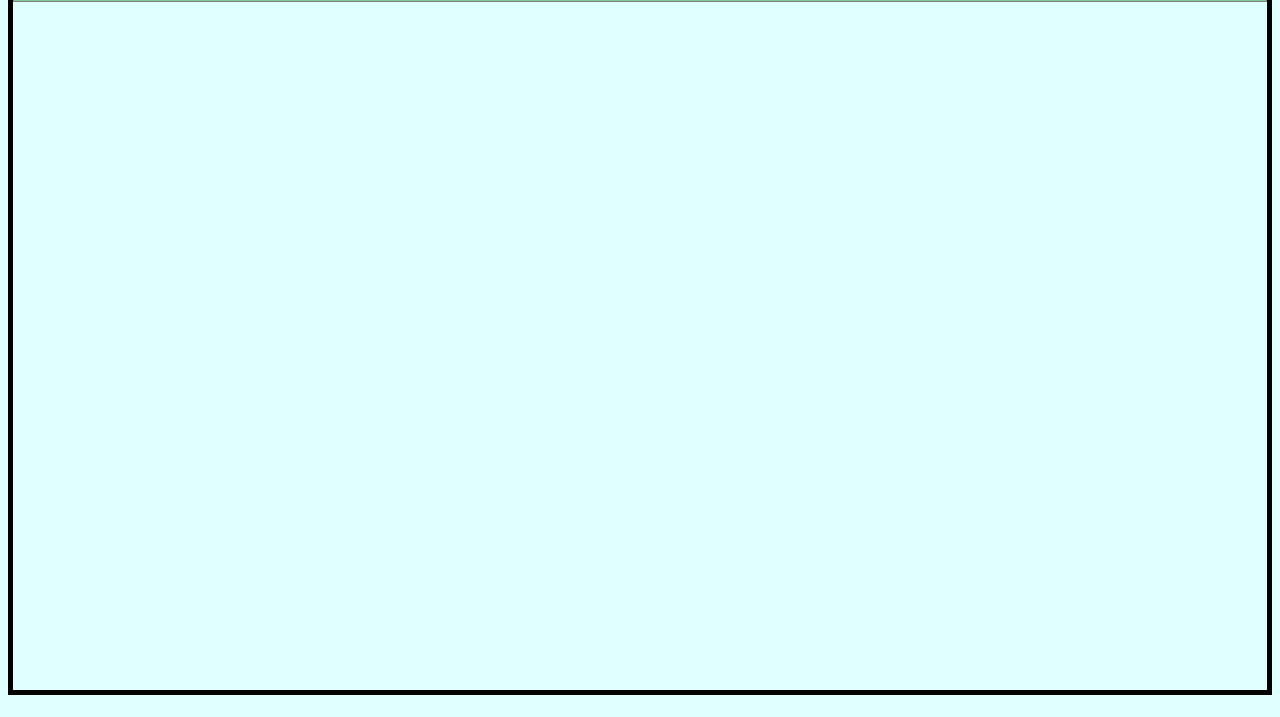
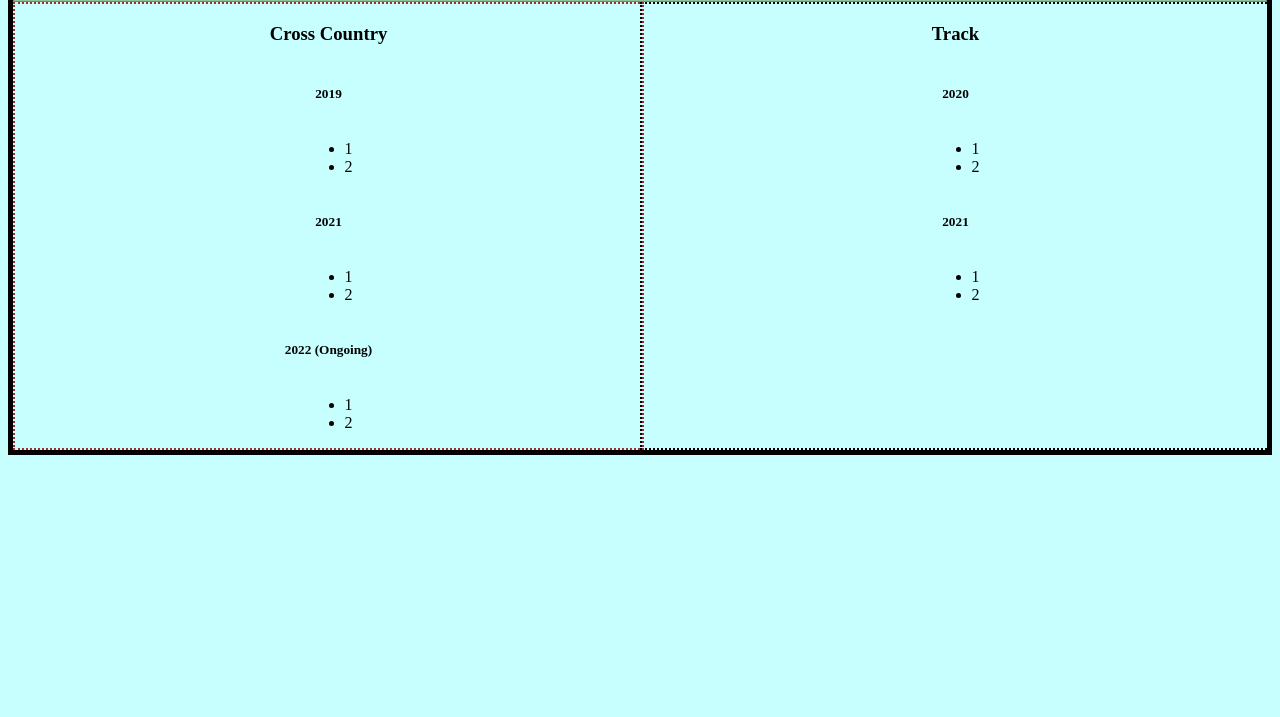
Before and after one commit to aidenpd100/ATCS-2022, a plain HTML site: page portfolio/experience.html in a window 1280 px wide. Shown: the part 83-800 px from the top of the page. Drawn offline with Linux system fonts and the light colour scheme.

Commit message:
More work on every page

```diff
--- a/portfolio/experience.html
+++ b/portfolio/experience.html
@@ -7,6 +7,38 @@
         <div class="header" id="experience-header">
             <h1>Experience</h1>
         </div>
-        <p></p>
+        <div id="experience-content">
+            <div class="experience-section" id="xc-experience">
+                <h3>Cross Country</h3>
+                <h5>2019</h5>
+                    <ul>
+                        <li>1</li>
+                        <li>2</li>
+                    </ul>
+                <h5>2021</h5>
+                <ul>
+                    <li>1</li>
+                    <li>2</li>
+                </ul>
+                <h5>2022 (Ongoing)</h5>
+                <ul>
+                    <li>1</li>
+                    <li>2</li>
+                </ul>
+            </div>
+            <div class="experience-section" id="track-experience">
+                <h3>Track</h3>
+                <h5>2020</h5>
+                <ul>
+                    <li>1</li>
+                    <li>2</li>
+                </ul>
+                <h5>2021</h5>
+                <ul>
+                    <li>1</li>
+                    <li>2</li>
+                </ul>
+            </div>
+        </div>
     </body>
 </html>
--- a/portfolio/style.css
+++ b/portfolio/style.css
@@ -1,8 +1,11 @@
+
+/* ALL PAGES */
+
 body{
-    background-color: lightcyan;
+    background-color: rgb(199, 255, 255);
     border: solid black 5px;
-    min-height: 95vh;
-    min-width: 95vw;
+    max-width: 98vw;
+    max-height: 95vh;
 }
 
 .header{
@@ -13,6 +16,11 @@ body{
     border: solid 1px gray;
 }
 
+/* HERO PAGE */
+
+.link  :hover{
+    color: rgba(169, 144, 0, 0.389);
+}
 
 #hero{
     display:flex;
@@ -40,14 +48,45 @@ body{
     align-self: flex-end;
 }
 
+/* ABOUT PAGE*/
+
 #about-header{
     background-color: lightblue;
 }
+
+/* EXPERIENCE PAGE */
 
 #experience-header{
     background-color: rgb(134, 198, 154);
 }
 
+#experience-content{
+    display: grid;
+    grid-template-columns: 50% 50%;
+}
+
+.experience-section{
+    display: flex;
+    flex-direction: column;
+    align-items: center;
+    width: 100%;
+}
+
+#xc-experience{
+    border: 2px brown dotted;
+}
+
+#track-experience{
+    border: 2px black dotted;
+}
+
+/* CONTACT PAGE */
+
 #contact-header{
     background-color: rgb(219, 140, 140);
 }
+
+#contact-info{
+    text-align: center;
+    font-size: 15px;
+}
```
Also changed, not shown: portfolio/about.html (+1 -1 lines), portfolio/contact.html (+4 -1 lines), portfolio/index.html (+3 -3 lines).
